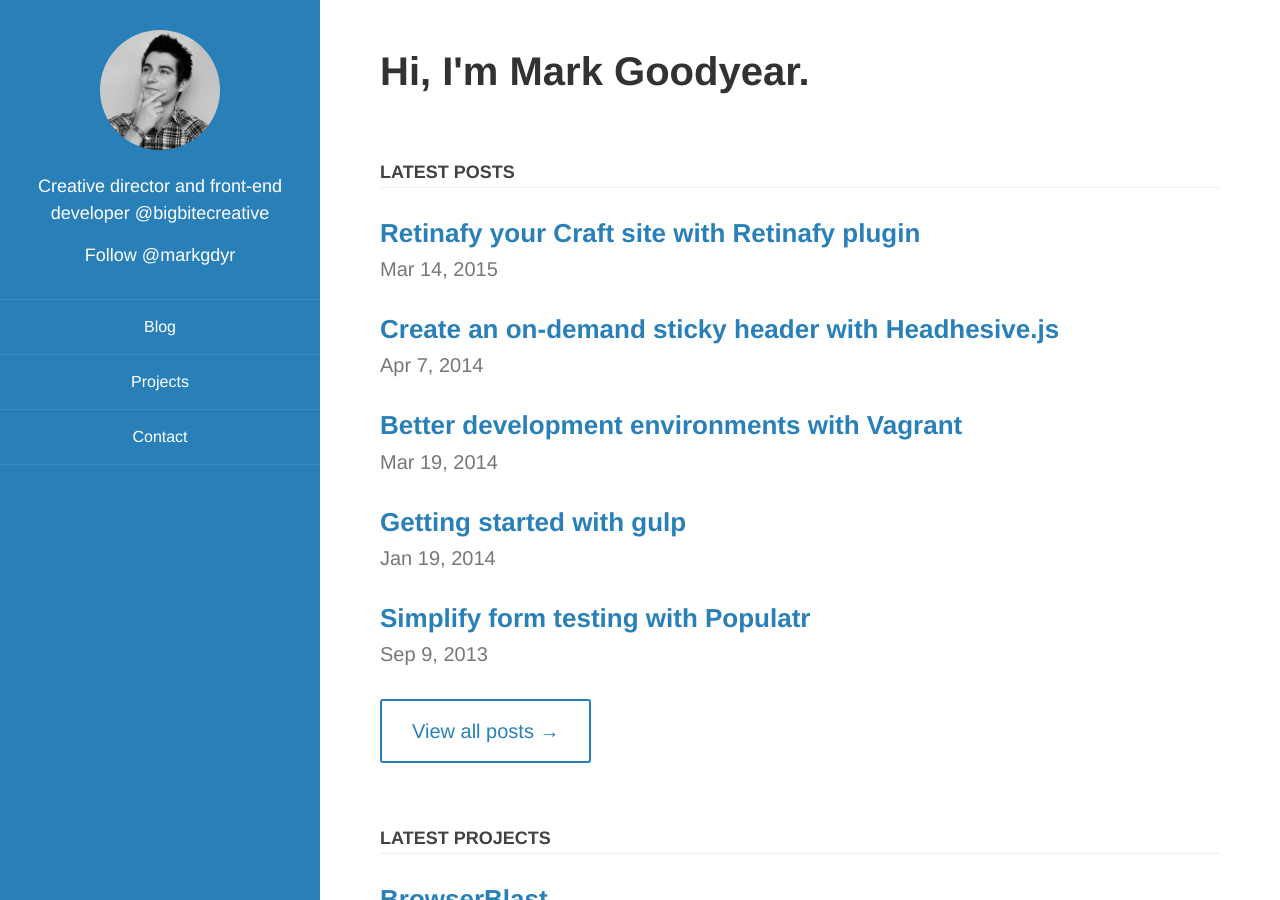
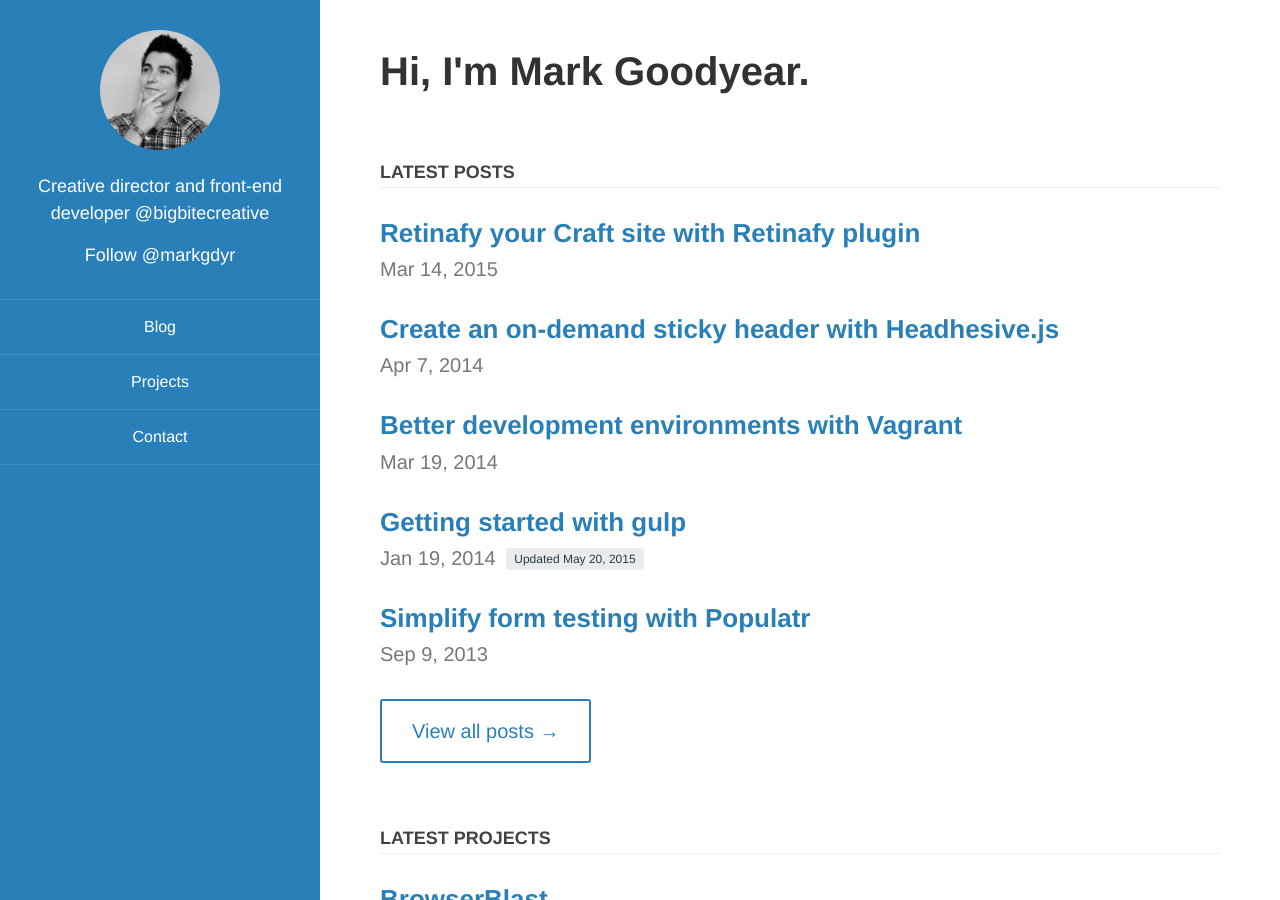
Before and after one commit to markgoodyear/markgoodyear.github.io, a Jekyll site: the page built from index.html, in a window 1280 px wide and 900 px high. Built offline with Jekyll 4.4.1, drawn with Linux system fonts in a browser that asks for light colours; comment, search, counter and statistics services are not loaded; a file with an impossible date is left out.

Commit message:
Updated tag to home

```diff
--- a/_includes/post-list.html
+++ b/_includes/post-list.html
@@ -11,6 +11,7 @@
 
     {% if include.collection == site.posts %}
       <span class="post-list__meta  post__meta">{{ post.date | date: "%b %-d, %Y" }}</span>
+      {% if post.updated %}<small class="post__updated">Updated {{ post.updated | date: "%b %-d, %Y" }}</small>{% endif %}
     {% elsif include.collection == site.projects %}
       <span class="post-list__meta  post__meta">{{ post.excerpt }}</span>
     {% endif %}
```
